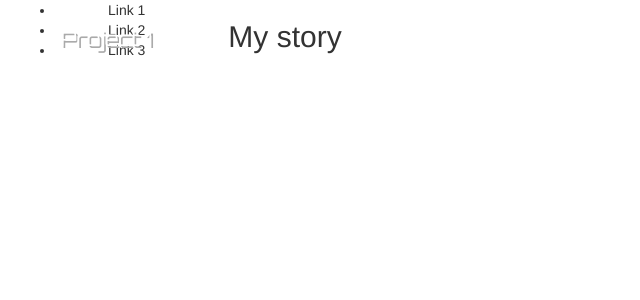
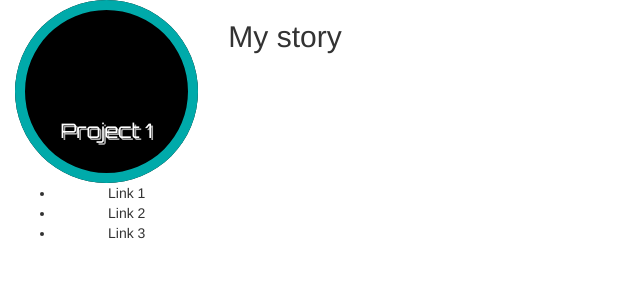
Before and after one commit to dfenders/portfolio, a Jekyll site: the page built from project1.html, in a window 1280 px wide. Shown: the top 300 px of the page, without its empty margins (0-640 px from the left). Built offline with Jekyll 4.4.1, drawn with Linux system fonts in a browser that asks for light colours.

Commit message:
Update main.css

```diff
--- a/css/main.css
+++ b/css/main.css
@@ -1,7 +1,7 @@
 h1{ font-family:'Open Sans';font-size:5rem;margin-bottom:60px; }
 .heading{ text-align:center; }
 .alignMiddle{ text-align:center }
-.circle{ border-radius: 100%;background: black;padding: 50%;box-shadow:inset 0 0 0 10px #00aaaa;transition:all 0.3s ease; }
+.circle, .circleSmall{ border-radius: 100%;background: black;padding: 50%;box-shadow:inset 0 0 0 10px #00aaaa;transition:all 0.3s ease; }
 .circleText{
   color:white;text-shadow: 2px 2px #aaa;
   position:absolute;top:50%;left:0;right:0;margin-top:-2rem;
```
